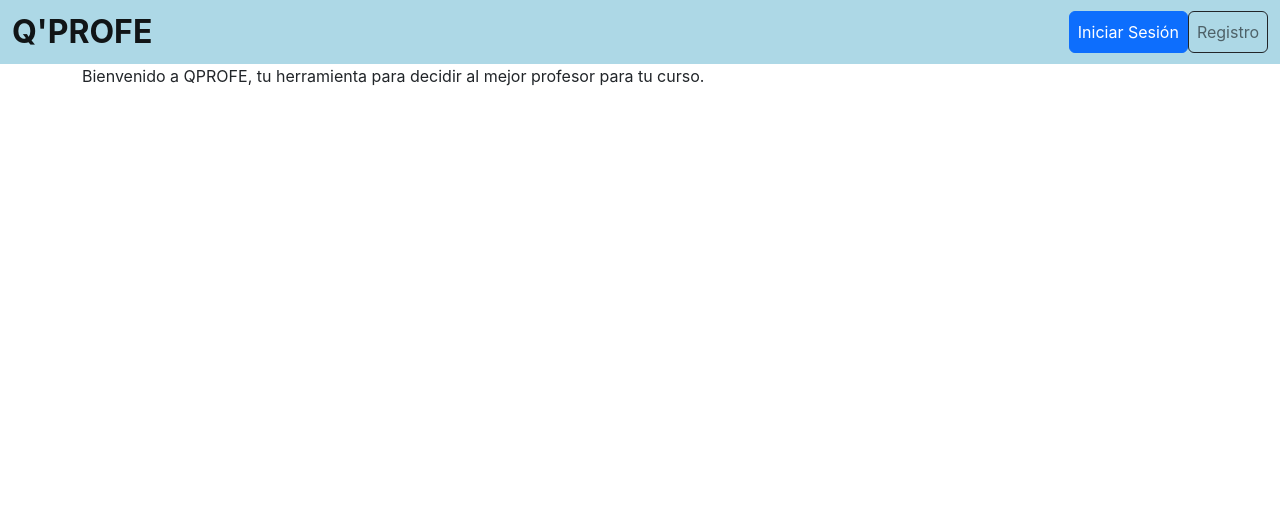
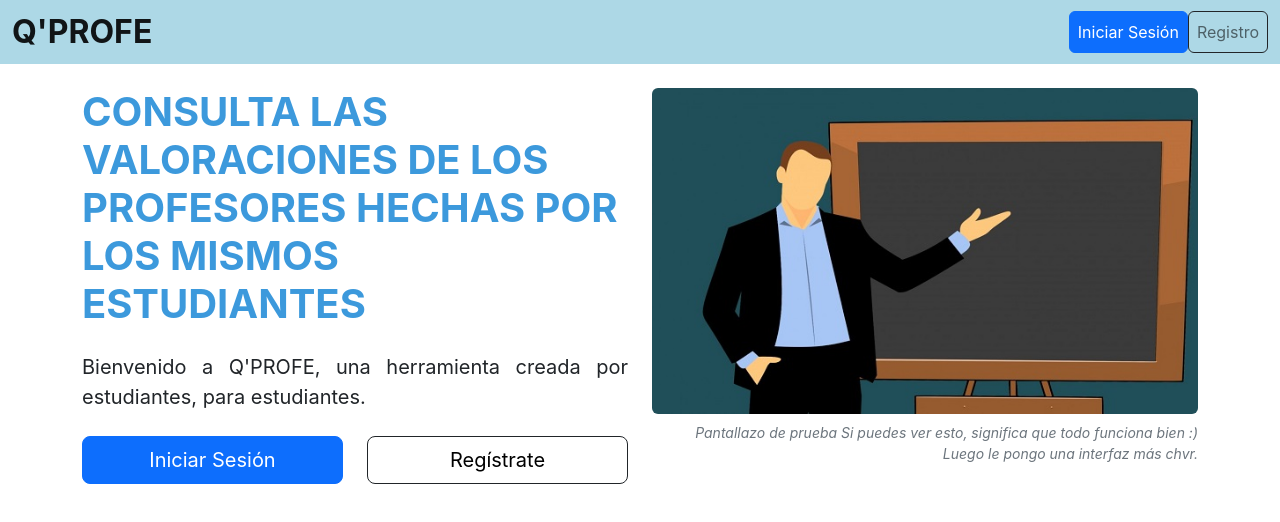
Before and after one commit to fmdd00/qprofe-web, a React (Create React App) app: page / in a window 1280 px wide. Shown: the top 522 px of the page. Built offline with nearby package versions, Linux system fonts and the light colour scheme.

Commit message:
actualizado pantalla de home con imagen

```diff
--- a/src/pages/Home.js
+++ b/src/pages/Home.js
@@ -1,8 +1,76 @@
 import React from 'react'
+import { Link } from 'react-router-dom';
+import profe from '../images/profe.jpg'
 
 function Home() {
   return (
-    <div className='container'>Bienvenido a QPROFE, tu herramienta para decidir al mejor profesor para tu curso.</div>
+    <div className="home_page">
+      <div className="container">
+        <div className="row mt-4">
+          <div className="col-6">
+            <div>
+              <h1 className="fw-bold fs-1" style={{ color: "#3C99DC"}}>
+                CONSULTA LAS VALORACIONES DE LOS PROFESORES HECHAS POR LOS MISMOS ESTUDIANTES
+              </h1>
+            </div>
+            <div className="mt-4">
+              <p className="fs-5" style={{ textAlign: "justify" }}>
+                Bienvenido a Q'PROFE, una herramienta creada por estudiantes, para estudiantes.
+              </p>
+            </div>
+            <div className="mt-4">
+              <div className="row">
+                <div className="col-6 d-grid">
+                  <button className="btn btn-primary btn-lg">
+                    <Link
+                      to="/login"
+                      style={{ textDecoration: "none", color: "white" }}
+                    >
+                      Iniciar Sesión
+                    </Link>
+                  </button>
+                </div>
+                <div className="col-6 d-grid">
+                  <button className="btn btn-outline-dark btn-lg">
+                    <Link
+                      to="/registro"
+                      style={{ textDecoration: "none", color: "black" }}
+                    >
+
+                      Regístrate
+                    </Link>
+                  </button>
+                </div>
+              </div>
+            </div>
+          </div>
+          <div className="col-6 mb-4">
+            <img
+              className="img-fluid rounded float-end mb-2"
+              src={profe}
+              alt="imagenSL"
+            ></img>
+            <div
+              className="fst-italic form-text"
+              style={{ textAlign: "right" }}
+            >
+              Pantallazo de prueba Si puedes ver esto, significa que todo
+              funciona bien :) Luego le pongo una interfaz más chvr.
+            </div>
+            {/*
+              <button className="btn btn-primary">
+                <Link
+                  to="/exito"
+                  style={{ textDecoration: "none", color: "black" }}
+                >
+                  <FontAwesomeIcon icon="fa-solid fa-clipboard" /> exito prueba
+                </Link>
+              </button>
+            */}
+          </div>
+        </div>
+      </div>
+    </div>
   )
 }
 
```
Also changed, not shown: src/images/profe.jpg (added).
